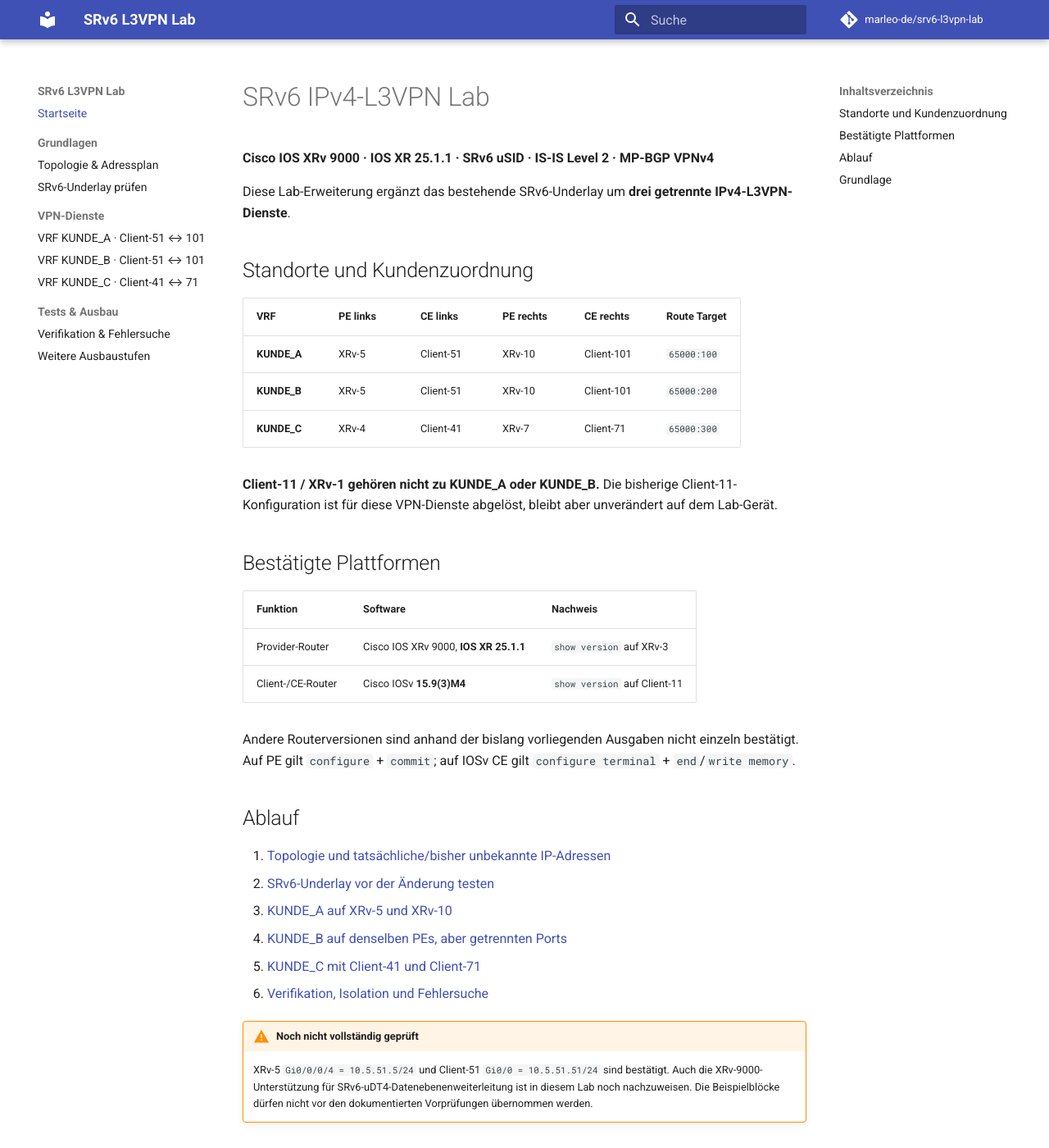
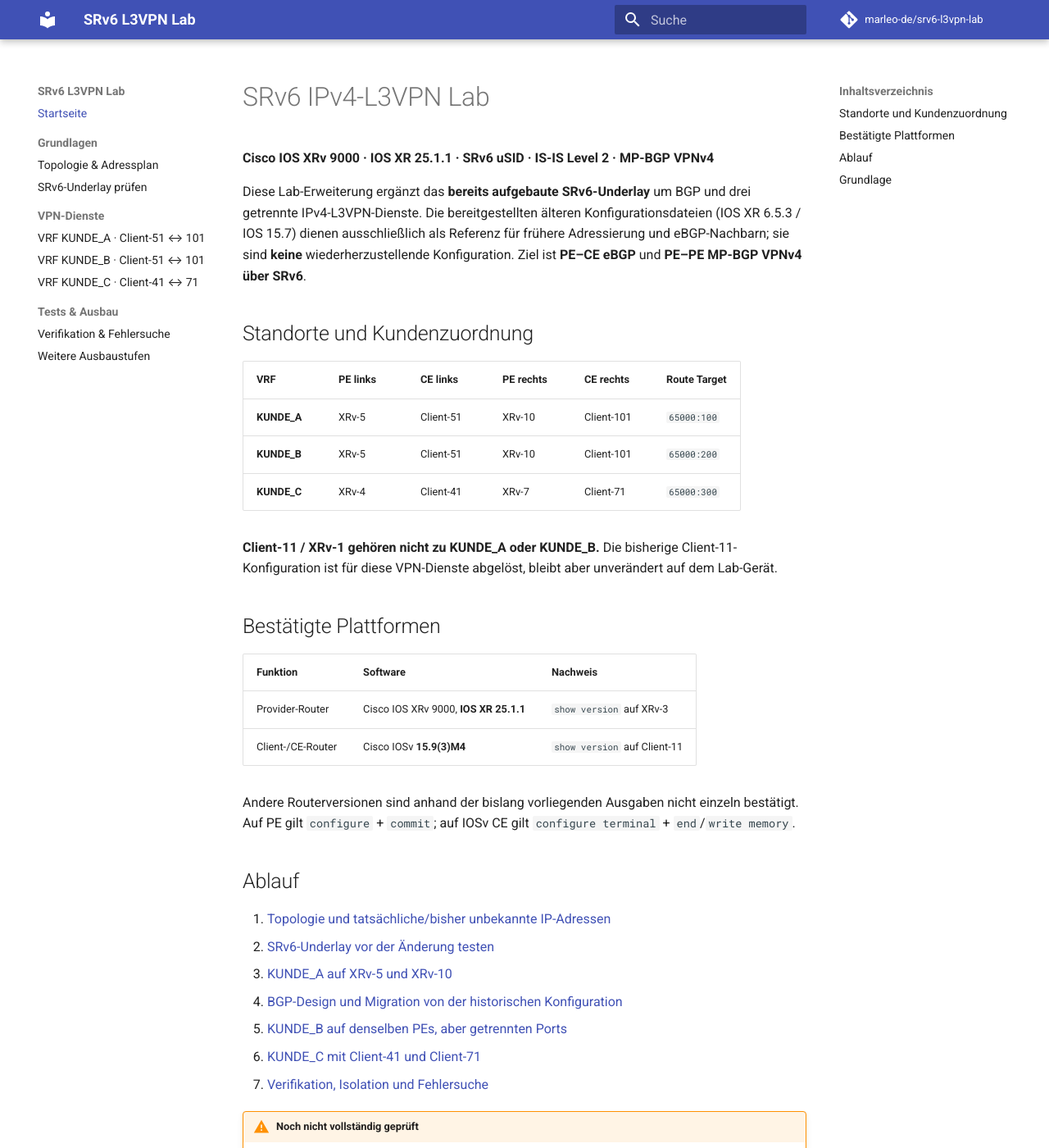
Before and after one commit to marleo-de/srv6-l3vpn-lab, an MkDocs documentation site: the page built from docs/index.md, in a window 1280 px wide and 1400 px high. Shown: the whole window at 82% size. Built offline with MkDocs 1.6.1 and Material for MkDocs 9.7.7, drawn with Linux system fonts in a browser that asks for light colours; comment, search, counter and statistics services are not loaded.

Commit message:
Clarify BGP lab objective and mark static routes as temporary

```diff
--- a/docs/index.md
+++ b/docs/index.md
@@ -2,7 +2,7 @@
 
 **Cisco IOS XRv 9000 · IOS XR 25.1.1 · SRv6 uSID · IS-IS Level 2 · MP-BGP VPNv4**
 
-Diese Lab-Erweiterung ergänzt das bestehende SRv6-Underlay um **drei getrennte IPv4-L3VPN-Dienste**.
+Diese Lab-Erweiterung ergänzt das **bereits aufgebaute SRv6-Underlay** um BGP und drei getrennte IPv4-L3VPN-Dienste. Die bereitgestellten älteren Konfigurationsdateien (IOS XR 6.5.3 / IOS 15.7) dienen ausschließlich als Referenz für frühere Adressierung und eBGP-Nachbarn; sie sind **keine** wiederherzustellende Konfiguration. Ziel ist **PE–CE eBGP** und **PE–PE MP-BGP VPNv4 über SRv6**.
 
 ## Standorte und Kundenzuordnung
 
@@ -28,9 +28,10 @@ Andere Routerversionen sind anhand der bislang vorliegenden Ausgaben nicht einze
 1. [Topologie und tatsächliche/bisher unbekannte IP-Adressen](topologie.md)
 2. [SRv6-Underlay vor der Änderung testen](underlay.md)
 3. [KUNDE_A auf XRv-5 und XRv-10](l3vpn.md)
-4. [KUNDE_B auf denselben PEs, aber getrennten Ports](kunde-b.md)
-5. [KUNDE_C mit Client-41 und Client-71](kunde-c.md)
-6. [Verifikation, Isolation und Fehlersuche](verifikation.md)
+4. [BGP-Design und Migration von der historischen Konfiguration](bgp-plan.md)
+5. [KUNDE_B auf denselben PEs, aber getrennten Ports](kunde-b.md)
+6. [KUNDE_C mit Client-41 und Client-71](kunde-c.md)
+7. [Verifikation, Isolation und Fehlersuche](verifikation.md)
 
 !!! warning "Noch nicht vollständig geprüft"
     XRv-5 `Gi0/0/0/4 = 10.5.51.5/24` und Client-51 `Gi0/0 = 10.5.51.51/24` sind bestätigt. Auch die XRv-9000-Unterstützung für SRv6-uDT4-Datenebenenweiterleitung ist in diesem Lab noch nachzuweisen. Die Beispielblöcke dürfen nicht vor den dokumentierten Vorprüfungen übernommen werden.
```
